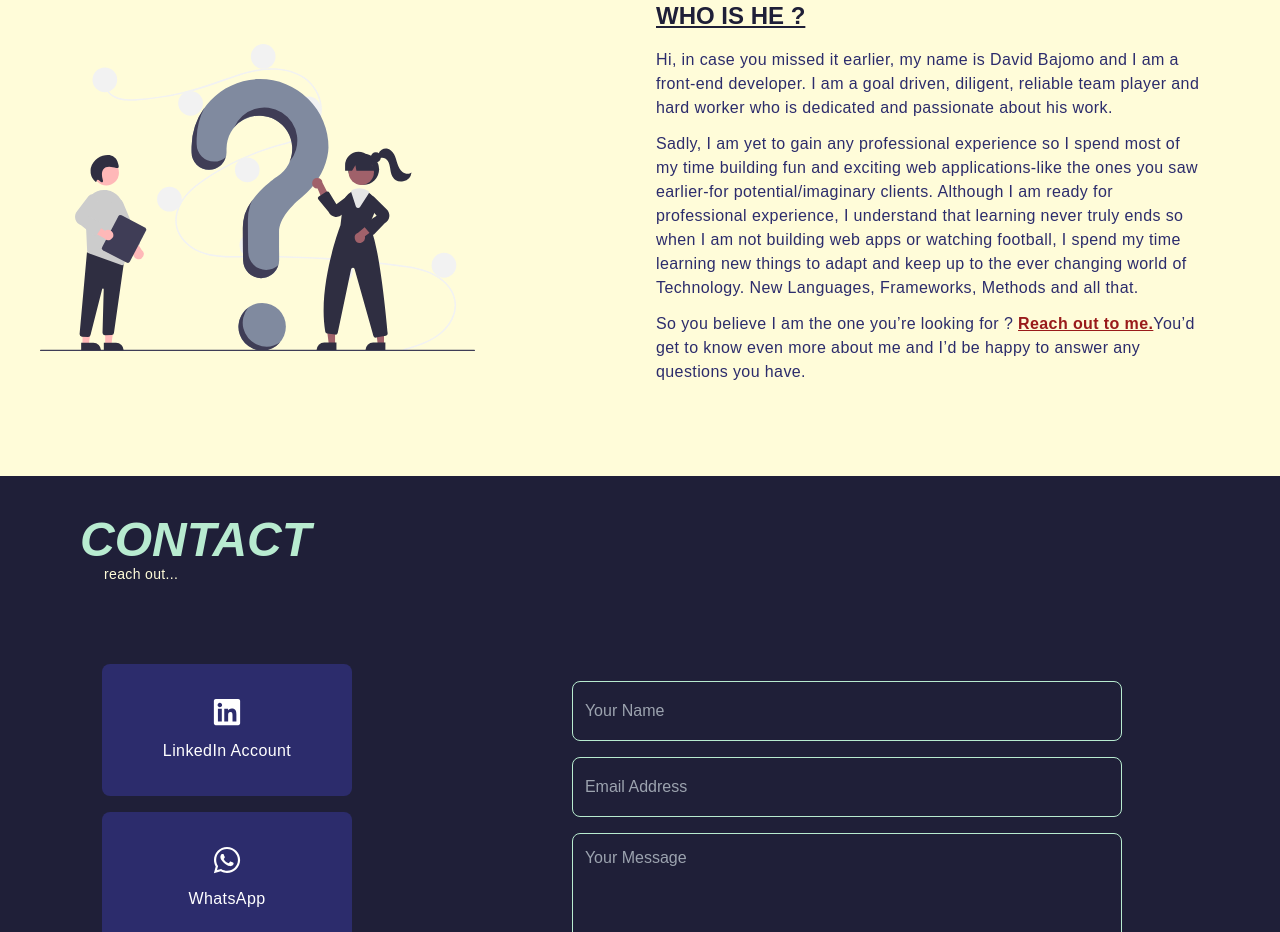
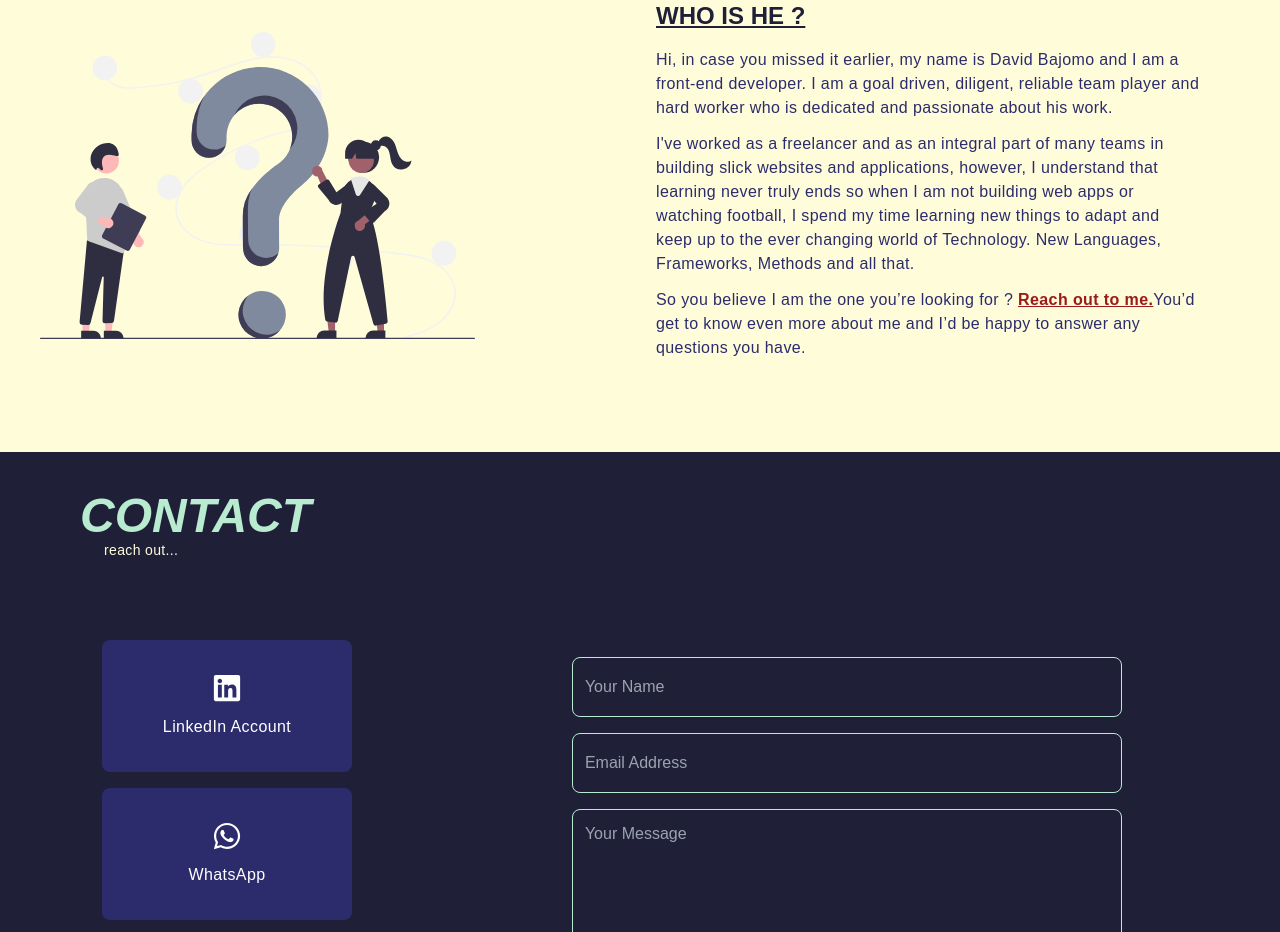
Before and after one commit to daiveedb/Portfolio, a React (Create React App) app: page / in a window 1280 px wide. Shown: the part 4320-5252 px from the top of the page. Built offline with nearby package versions, Linux system fonts and the light colour scheme.

Commit message:
updated about

```diff
--- a/src/components/About.jsx
+++ b/src/components/About.jsx
@@ -26,10 +26,8 @@ const About = () => {
               his work.
             </p>
             <p className="lg:text-base tracking-wide text-sm text-[#2c2c6c] mb-3 ">
-              Sadly, I am yet to gain any professional experience so I spend
-              most of my time building fun and exciting web applications-like
-              the ones you saw earlier-for potential/imaginary clients. Although
-              I am ready for professional experience, I understand that learning
+              I've worked as a freelancer and as an integral part of many teams in building slick websites and applications, however,
+              I understand that learning
               never truly ends so when I am not building web apps or watching
               football, I spend my time learning new things to adapt and keep up
               to the ever changing world of Technology. New Languages,
```
